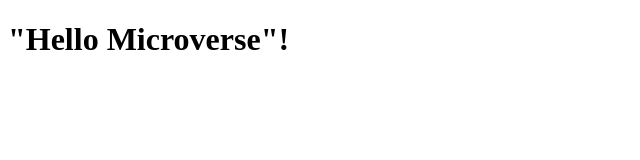
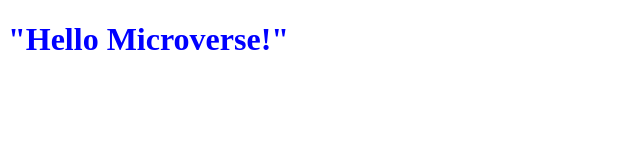
Before and after one commit to DiamondNath07/-Hello_Microverse-, a plain HTML site: page index.html in a window 1280 px wide. Shown: the whole page, without its empty margins (0-640 px from the left). Drawn offline with Linux system fonts and the light colour scheme.

Commit message:
added similar input on html and css

```diff
--- a/index.html
+++ b/index.html
@@ -8,6 +8,6 @@
     <title>Microverse Test</title>
   </head>
   <body>
-    <h1>"Hello Microverse"!</h1>
+    <h1>"Hello Microverse!"</h1>
   </body>
 </html>
--- a/styles.css
+++ b/styles.css
@@ -1,3 +1,3 @@
 h1 {
-  color: black;
+  color: blue;
 }
```
Also changed, not shown: readme.md, 1 other file.
